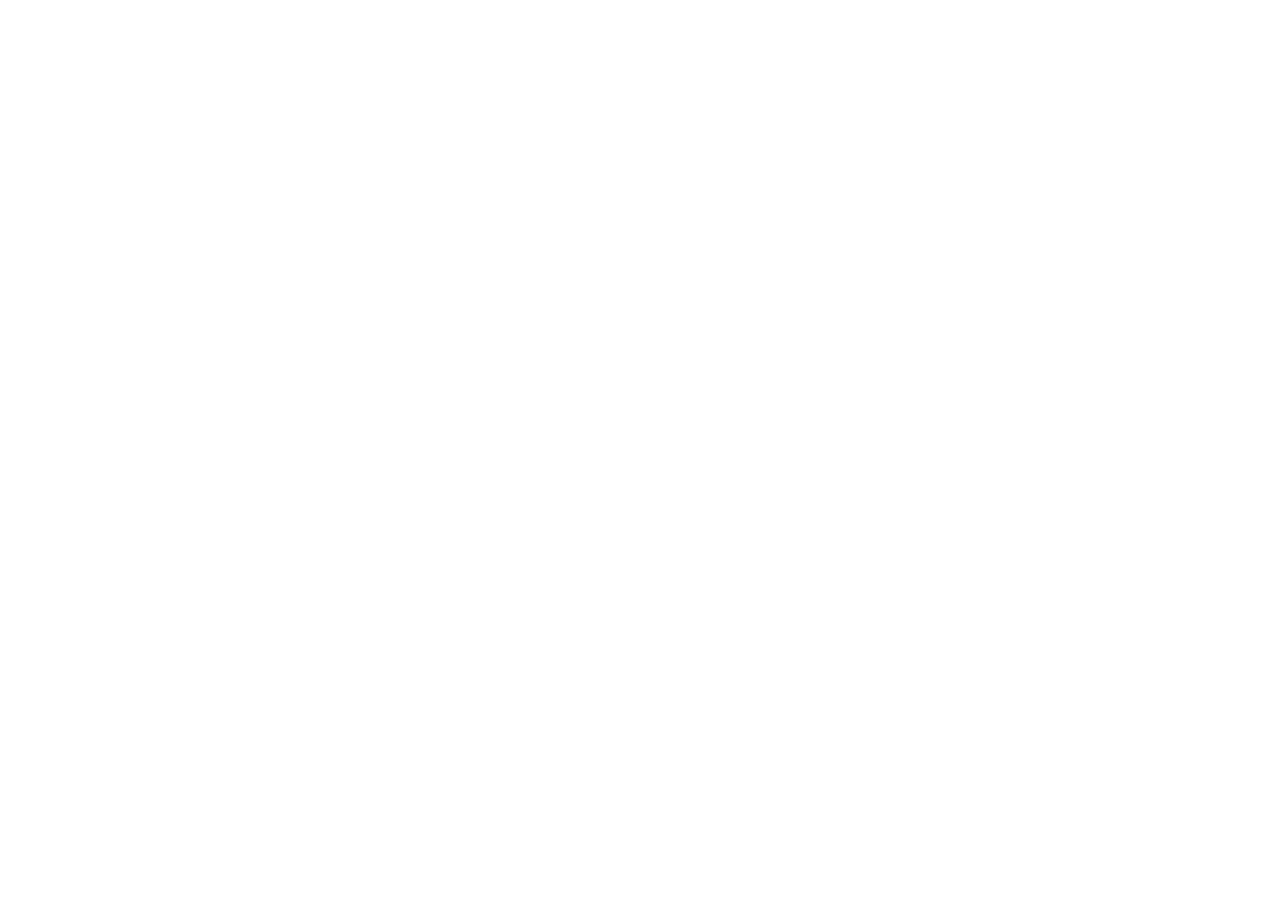
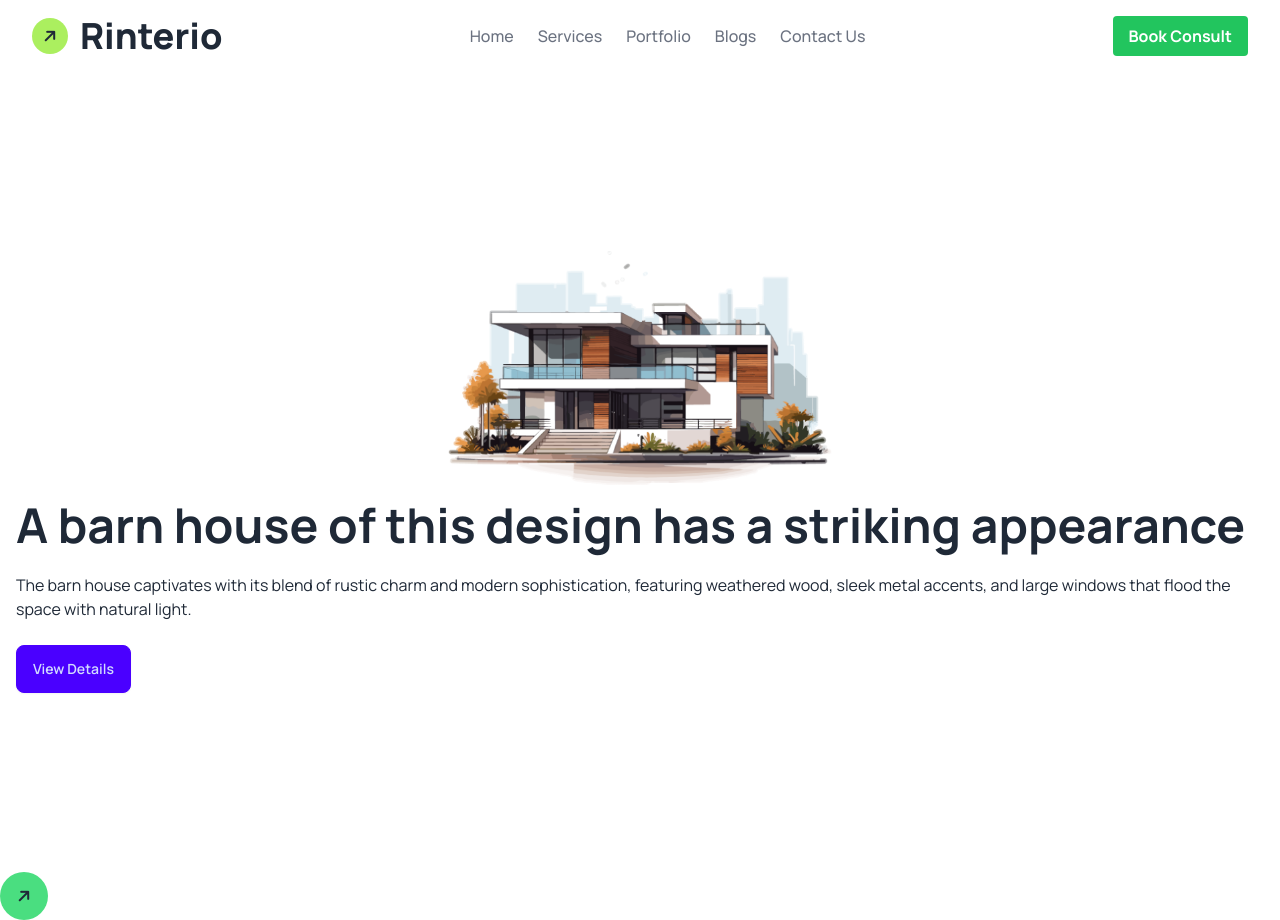
Before and after one commit to TheToriqul/PH-Assignment3, a website: page index.html in a window 1280 px wide. Before the commit the page ends 800 px from the top, so only its background shows below. Drawn offline with Linux system fonts and the light colour scheme.

Commit message:
Feat: Nav Added Assets added. Testing the GitHub Page URL

```diff
--- a/index.html
+++ b/index.html
@@ -3,18 +3,118 @@
   <head>
     <meta charset="UTF-8" />
     <meta name="viewport" content="width=device-width, initial-scale=1.0" />
-    <title>Assignment 3</title>
+    <title>Rinterio</title>
     <link rel="stylesheet" href="./dist/styles.css" />
+    <link rel="shortcut icon" href="./assets/fav.png" type="image/x-icon" />
+    <!-- Googlee Fonts CDN -->
+    <link rel="preconnect" href="https://fonts.googleapis.com" />
+    <link rel="preconnect" href="https://fonts.gstatic.com" crossorigin />
+    <link
+      href="https://fonts.googleapis.com/css2?family=Manrope:wght@200..800&display=swap"
+      rel="stylesheet"
+    />
+    <!-- Fontawesome CDN -->
+    <script
+      src="https://kit.fontawesome.com/eba672e269.js"
+      crossorigin="anonymous"
+    ></script>
+    <!-- Custom CSS -->
+    <style>
+      body {
+        font-family: "Manrope", sans-serif;
+      }
+    </style>
   </head>
   <body>
     <!-- Header Section -->
     <header class="container mx-auto">
-      <!-- Content goes here -->
+      <!-- Navigation -->
+      <nav>
+        <!-- Desktop Navigation -->
+        <div
+          class="hidden md:flex justify-between items-center px-8 py-4 bg-white"
+        >
+          <a href="#" class="flex items-center gap-3">
+            <div
+              class="w-9 h-9 bg-[#ABEF5F] rounded-full flex items-center justify-center"
+            >
+              <i class="fa-solid fa-arrow-right -rotate-45"></i>
+            </div>
+            <span class="text-4xl font-extrabold">Rinterio</span>
+          </a>
+          <ul class="flex space-x-6 text-gray-500 font-medium">
+            <li><a href="#" class="hover:text-gray-800">Home</a></li>
+            <li><a href="#" class="hover:text-gray-800">Services</a></li>
+            <li><a href="#" class="hover:text-gray-800">Portfolio</a></li>
+            <li><a href="#" class="hover:text-gray-800">Blogs</a></li>
+            <li><a href="#" class="hover:text-gray-800">Contact Us</a></li>
+          </ul>
+          <a
+            href="#"
+            class="bg-green-500 hover:bg-green-600 text-white font-bold py-2 px-4 rounded"
+          >
+            Book Consult
+          </a>
+        </div>
+
+        <!-- Mobile Navigation -->
+        <div
+          class="flex md:hidden justify-between items-center px-4 py-3 bg-white"
+        >
+          <a href="#" class="flex items-center gap-3">
+            <div
+              class="w-9 h-9 bg-[#ABEF5F] rounded-full flex items-center justify-center"
+            >
+              <i class="fa-solid fa-arrow-right -rotate-45"></i>
+            </div>
+            <span class="text-4xl font-extrabold">Rinterio</span>
+          </a>
+          <button class="focus:outline-none">
+            <svg
+              class="h-6 w-6 text-gray-500"
+              fill="none"
+              viewBox="0 0 24 24"
+              stroke="currentColor"
+            >
+              <path
+                stroke-linecap="round"
+                stroke-linejoin="round"
+                stroke-width="2"
+                d="M4 6h16M4 12h16M4 18h16"
+              />
+            </svg>
+          </button>
+        </div>
+      </nav>
+
+      <!-- Hero Section -->
+      <div class="hero min-h-screen">
+        <div class="hero-content flex-col">
+          <img src="./assets/banner.png" class="max-w-sm rounded-lg" />
+          <div>
+            <h1 class="text-5xl font-bold">
+              A barn house of this design has a striking appearance
+            </h1>
+            <p class="py-6">
+              The barn house captivates with its blend of rustic charm and
+              modern sophistication, featuring weathered wood, sleek metal
+              accents, and large windows that flood the space with natural
+              light.
+            </p>
+            <button class="btn btn-primary">View Details</button>
+          </div>
+        </div>
+      </div>
     </header>
 
     <!-- Main Section -->
     <main class="container mx-auto">
       <!-- Content goes here -->
+      <div
+        class="w-12 h-12 bg-green-400 rounded-full flex items-center justify-center"
+      >
+        <i class="fa-solid fa-arrow-right -rotate-45"></i>
+      </div>
     </main>
 
     <!-- Footer Section -->
```
Also changed, not shown: assets/Rectangle.png (added), assets/Vector.png (added), assets/article1.png (added), assets/article2.png (added), assets/article3.png (added), assets/banner.png (added), assets/bg.jpg (added), assets/budget-planning.png (added), assets/commercial.png (added), assets/concept.png (added), assets/fav.png (added), assets/flow-chart.png (added), assets/img1.png (added), assets/img2.png (added), 6 more files.
